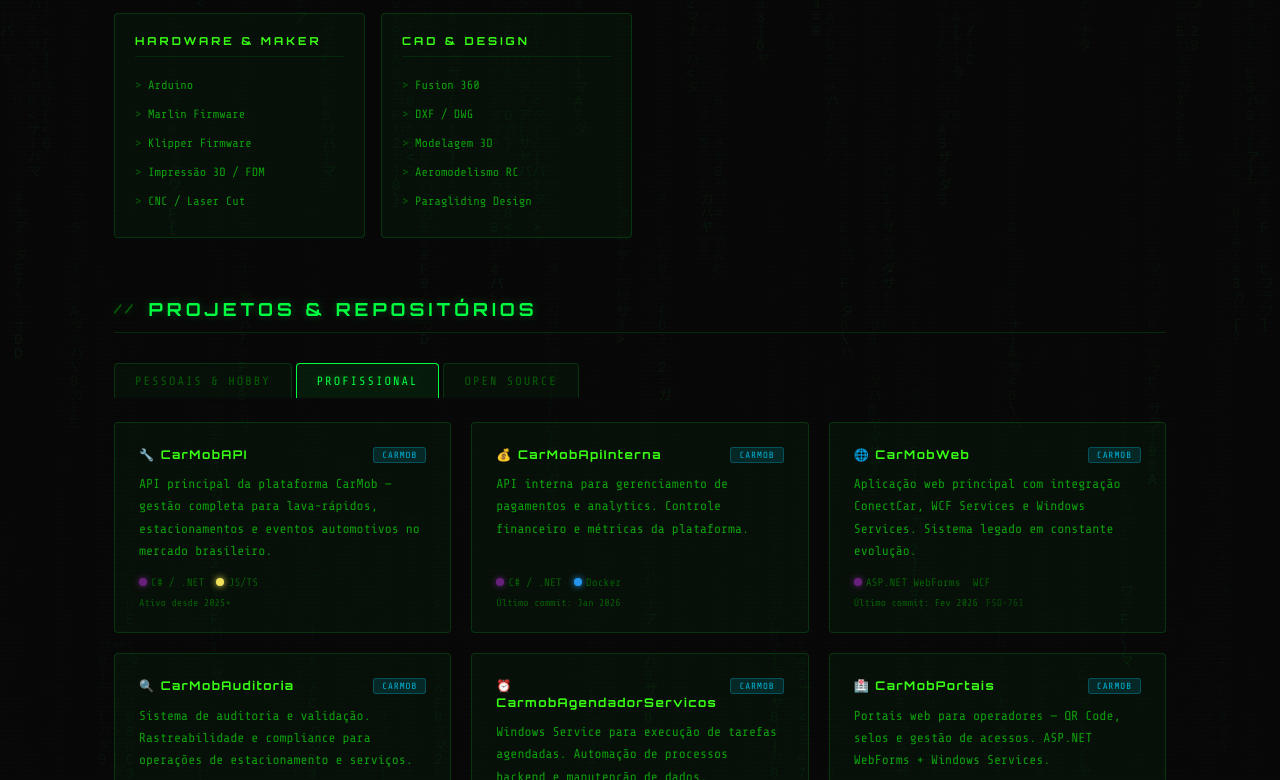
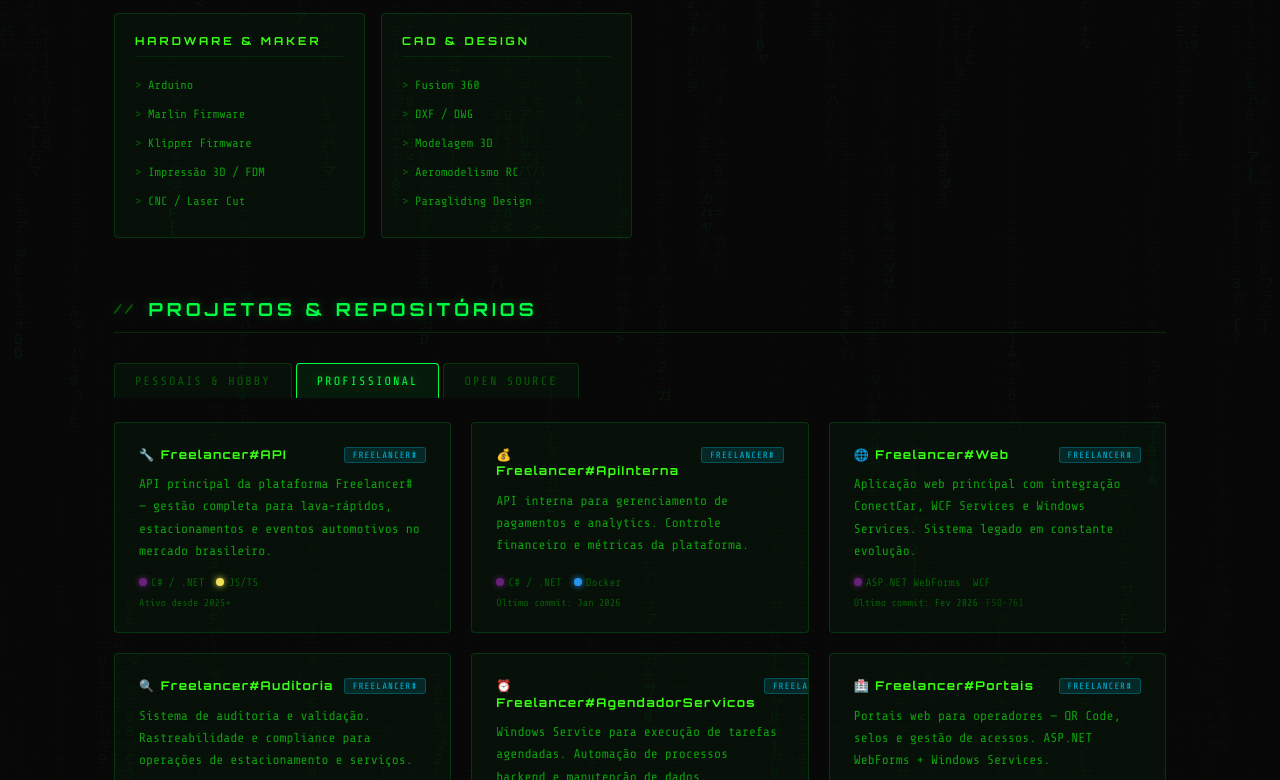
Before and after one commit to DemisMartin/DeimsMartin.github.io, a plain HTML site: page index.html in a window 1280 px wide. Both pictures are taken after a click on the button "PROFISSIONAL". Shown: the part 1330-2110 px from the top of the page. Drawn offline with nearby package versions, Linux system fonts and the light colour scheme.

Commit message:
Atualização de nomes privados
Updated project names and descriptions to Freelancer#.

```diff
--- a/index.html
+++ b/index.html
@@ -595,10 +595,10 @@
 
     <div class="project-card">
       <div class="project-header">
-        <h3>🔧 CarMobAPI</h3>
-        <span class="badge badge-work">CARMOB</span>
+        <h3>🔧 Freelancer#API</h3>
+        <span class="badge badge-work">Freelancer#</span>
       </div>
-      <p>API principal da plataforma CarMob — gestão completa para lava-rápidos, estacionamentos e eventos automotivos no mercado brasileiro.</p>
+      <p>API principal da plataforma Freelancer# — gestão completa para lava-rápidos, estacionamentos e eventos automotivos no mercado brasileiro.</p>
       <div class="project-meta">
         <span><span class="lang-dot lang-csharp"></span> C# / .NET</span>
         <span><span class="lang-dot lang-js"></span> JS/TS</span>
@@ -608,8 +608,8 @@
 
     <div class="project-card">
       <div class="project-header">
-        <h3>💰 CarMobApiInterna</h3>
-        <span class="badge badge-work">CARMOB</span>
+        <h3>💰 Freelancer#ApiInterna</h3>
+        <span class="badge badge-work">Freelancer#</span>
       </div>
       <p>API interna para gerenciamento de pagamentos e analytics. Controle financeiro e métricas da plataforma.</p>
       <div class="project-meta">
@@ -621,8 +621,8 @@
 
     <div class="project-card">
       <div class="project-header">
-        <h3>🌐 CarMobWeb</h3>
-        <span class="badge badge-work">CARMOB</span>
+        <h3>🌐 Freelancer#Web</h3>
+        <span class="badge badge-work">Freelancer#</span>
       </div>
       <p>Aplicação web principal com integração ConectCar, WCF Services e Windows Services. Sistema legado em constante evolução.</p>
       <div class="project-meta">
@@ -637,8 +637,8 @@
 
     <div class="project-card">
       <div class="project-header">
-        <h3>🔍 CarMobAuditoria</h3>
-        <span class="badge badge-work">CARMOB</span>
+        <h3>🔍 Freelancer#Auditoria</h3>
+        <span class="badge badge-work">Freelancer#</span>
       </div>
       <p>Sistema de auditoria e validação. Rastreabilidade e compliance para operações de estacionamento e serviços.</p>
       <div class="project-meta">
@@ -649,8 +649,8 @@
 
     <div class="project-card">
       <div class="project-header">
-        <h3>⏰ CarmobAgendadorServicos</h3>
-        <span class="badge badge-work">CARMOB</span>
+        <h3>⏰ Freelancer#AgendadorServicos</h3>
+        <span class="badge badge-work">Freelancer#</span>
       </div>
       <p>Windows Service para execução de tarefas agendadas. Automação de processos backend e manutenção de dados.</p>
       <div class="project-meta">
@@ -662,8 +662,8 @@
 
     <div class="project-card">
       <div class="project-header">
-        <h3>🏥 CarMobPortais</h3>
-        <span class="badge badge-work">CARMOB</span>
+        <h3>🏥 Freelancer#Portais</h3>
+        <span class="badge badge-work">Freelancer#</span>
       </div>
       <p>Portais web para operadores — QR Code, selos e gestão de acessos. ASP.NET WebForms + Windows Services.</p>
       <div class="project-meta">
```
